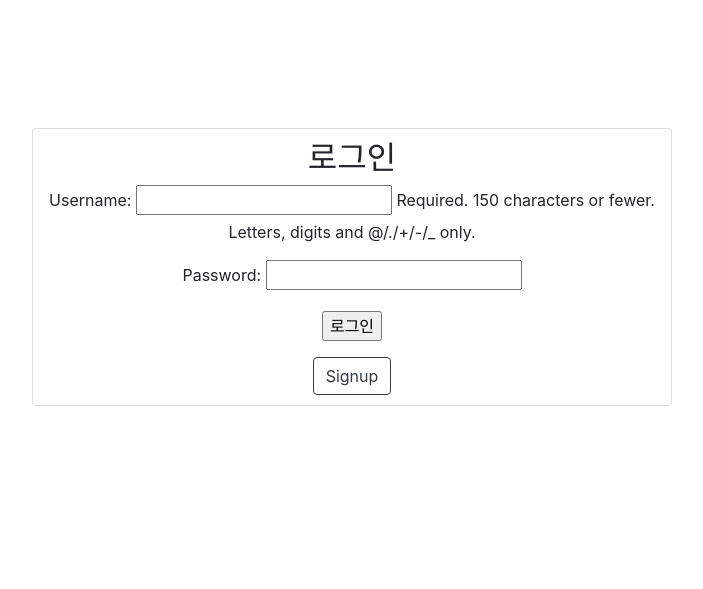
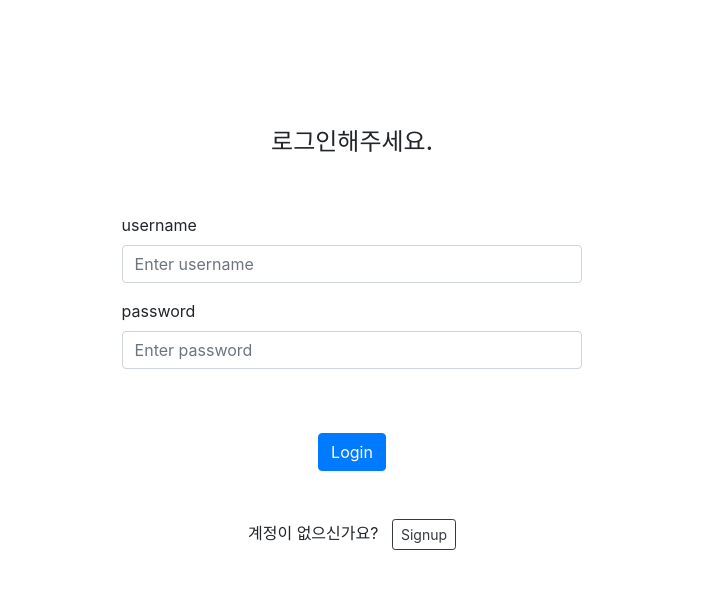
Before and after one commit to hjbc0921/waffle_hw2, a Django app: page /signin/ in a window 1280 px wide. Shown: the top 589 px of the page, without its empty margins (288-991 px from the left). Run offline with Django 3.2, Linux system fonts and the light colour scheme; some libraries are stand-ins or nearby versions.

Commit message:
update member css

```diff
--- a/board/templates/board/post_edit.html
+++ b/board/templates/board/post_edit.html
@@ -13,7 +13,7 @@
         {% csrf_token %}
         <div class="form-group">
             <label for="title">Title</label>
-            <input type="test" class="form-control" name="title" placeholder="Enter title" required value="{{title}}">
+            <input type="text" class="form-control" name="title" placeholder="Enter title" required value="{{title}}">
         </div>
         <div class="form-group">
             <label for="Content">Content</label>
--- a/board/views.py
+++ b/board/views.py
@@ -1,6 +1,5 @@
 from django.shortcuts import render, get_object_or_404, redirect
 from .models import Post
-from .forms import PostForm
 from django.http import HttpResponse
 from django.template import loader
 
--- a/member/templates/member/base.html
+++ b/member/templates/member/base.html
@@ -3,11 +3,9 @@
         <title>CRUD Board Auth</title>
     </head>
     <body>
-        <div class="card" style="margin:10% auto;width:50%;text-align:center">
-            <div style="margin:10px 10px">
+        <div>
             {% block content %}
             {% endblock %}
-            </div>
         </div>
         <link rel="stylesheet" href="https://stackpath.bootstrapcdn.com/bootstrap/4.1.3/css/bootstrap.min.css" integrity="sha384-MCw98/SFnGE8fJT3GXwEOngsV7Zt27NXFoaoApmYm81iuXoPkFOJwJ8ERdknLPMO" crossorigin="anonymous">
         <script src="https://code.jquery.com/jquery-3.3.1.slim.min.js" integrity="sha384-q8i/X+965DzO0rT7abK41JStQIAqVgRVzpbzo5smXKp4YfRvH+8abtTE1Pi6jizo" crossorigin="anonymous"></script>
--- a/member/templates/member/signin.html
+++ b/member/templates/member/signin.html
@@ -2,19 +2,36 @@
 
 {% block content %}
 
-{% if status %}
-    <h2>아이디 또는 비밀번호 오류.</h2>
-    <h3>다시 시도해주세요.</h3>
-{% else %}
-    <h2>로그인</h2>
-{% endif %}
-
-<form method="post" action="">
-    {% csrf_token %}
-    {{ form.as_p }}
-    <input type="submit" value="로그인" />
-</form>
-
-<a href="{% url 'signup' %}" class="btn btn-outline-dark">Signup</a>
+<div style="margin:10% auto;width:60%">
+    <div style="text-align:center">
+    {% if status %}
+        <h3>아이디 또는 비밀번호 오류.</h3>
+        <h4>다시 시도해주세요.</h4>
+    {% else %}
+        <h4>로그인해주세요.</h4>
+    {% endif %}
+    </div>
+    <br></br>
+    <form method="post" style="width:60%;margin:auto">
+        {% csrf_token %}
+        <div class="form-group">
+            <label for="name">username</label>
+            <input type="name" class="form-control" name="name" placeholder="Enter username" required>
+        </div>
+        <div class="form-group">
+            <label for="password">password</label>
+            <input type="password" class="form-control" name="password" placeholder="Enter password" required>
+        </div>
+        <br></br>
+        <div style="text-align:center">
+            <button type="submit" name="submit" class="btn btn-primary">Login</button>
+        </div>
+    </form>
+    <br></br>
+    <div style="text-align:center">
+        <medium>계정이 없으신가요?&nbsp;&nbsp;</medium>
+        <a href="{% url 'signup' %}" class="btn btn-outline-dark btn-sm">Signup</a>
+    </div>
+</div>
 
 {% endblock %}
--- a/member/views.py
+++ b/member/views.py
@@ -1,36 +1,30 @@
 from django.shortcuts import render, redirect
-from .forms import UserForm, LoginForm
 from django.http import HttpResponse
 from django.contrib.auth.models import User
 from django.contrib.auth import login, authenticate, logout
 
 def signup(request):
     if request.method == "POST":
-        form = UserForm(request.POST)
-        if form.is_valid():
-            new_user = User.objects.create_user(**form.cleaned_data)
-            login(request, new_user)
-            return redirect('/posts')
+        new_user = User.objects.create_user(username = request.POST['name'], password = request.POST['password'])
+        login(request, new_user)
+        return redirect('/posts')
     else:
-        form = UserForm()
-        return render(request, 'member/signup.html', {'form': form})
+        return render(request, 'member/signup.html')
 
 def signin(request):
     if request.user.is_authenticated:
         logout(request)
     if request.method == "POST":
-        form = LoginForm(request.POST)
-        username = request.POST['username']
+        username = request.POST['name']
         password = request.POST['password']
         user = authenticate(username = username, password = password)
         if user is not None:
             login(request, user)
             return redirect('/posts')
         else:
-            return render(request, 'member/signin.html', {'form': form, 'status':1})
+            return render(request, 'member/signin.html', {'status':1})
     else:
-        form = LoginForm()
-        return render(request, 'member/signin.html', {'form': form, 'status':0})
+        return render(request, 'member/signin.html', {'status':0})
 
 def check(request):
     if request.user.is_authenticated:
```
Also changed, not shown: board/forms.py (deleted, +0 -7 lines), member/templates/member/signup.html (+22 -6 lines), README.md, assets/capture6.png (added), assets/capture7.png (added).
